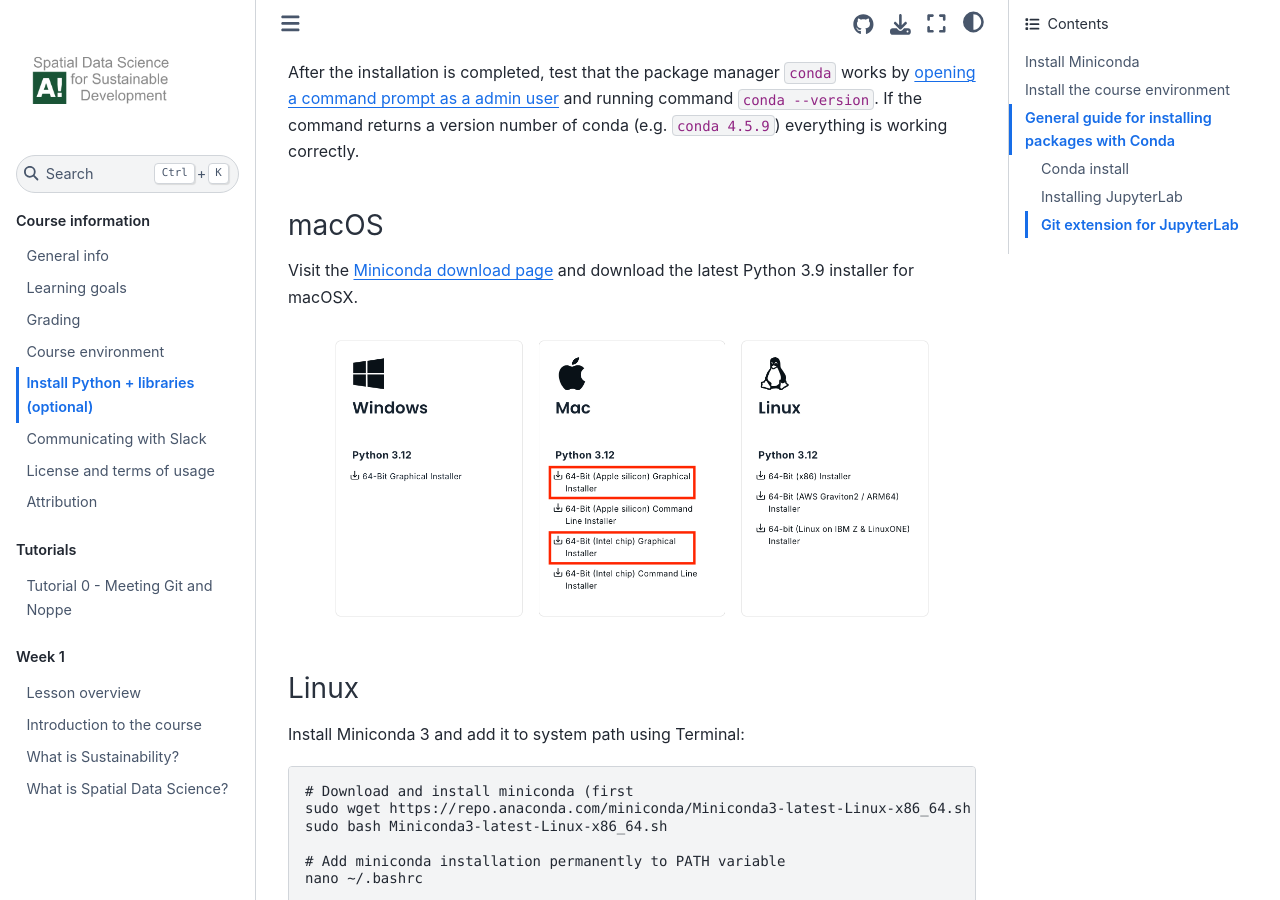
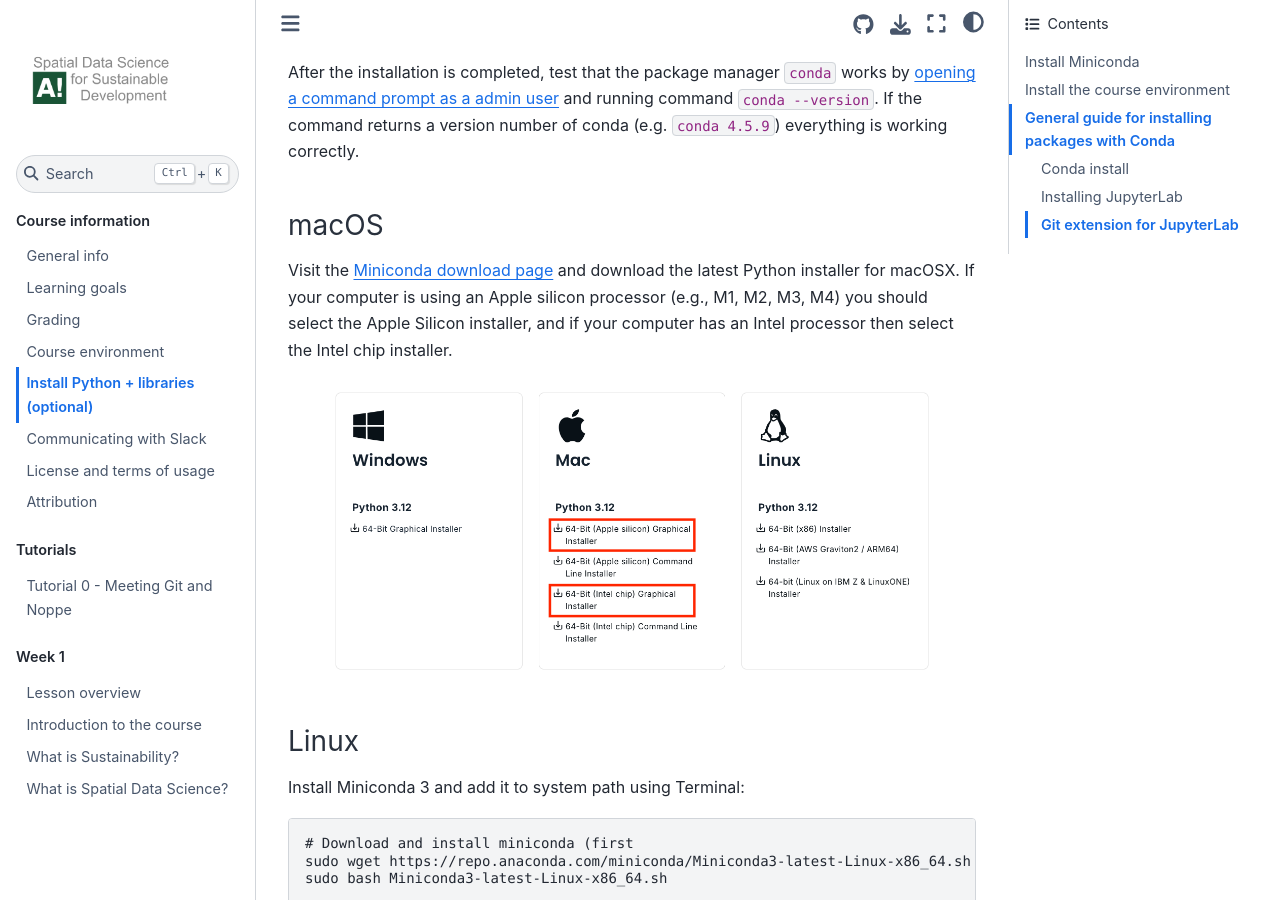
Before and after one commit to AaltoGIS/Sustainability-GIS, a Sphinx documentation site: the page built from source/course-info/installing-miniconda.rst, in a window 1280 px wide and 900 px high, scrolled down 1418 px. Built offline with Sphinx 7.4.7 and the Sphinx Book theme 1.1.4, drawn with Linux system fonts in a browser that asks for light colours; pages that are not in the unit, such as notebooks, are missing from menus.

Commit message:
Update install instructions

```diff
--- a/source/course-info/installing-miniconda.rst
+++ b/source/course-info/installing-miniconda.rst
@@ -51,7 +51,7 @@
 macOS
 ~~~~~~~~
 Visit the `Miniconda download page <https://www.anaconda.com/download/success#miniconda>`__ and download the latest
-Python 3.9 installer for macOSX.
+Python installer for macOSX. If your computer is using an Apple silicon processor (e.g., M1, M2, M3, M4) you should select the Apple Silicon installer, and if your computer has an Intel processor then select the Intel chip installer.
 
 .. figure:: img/miniconda-macos.png
     :width: 600px
```
